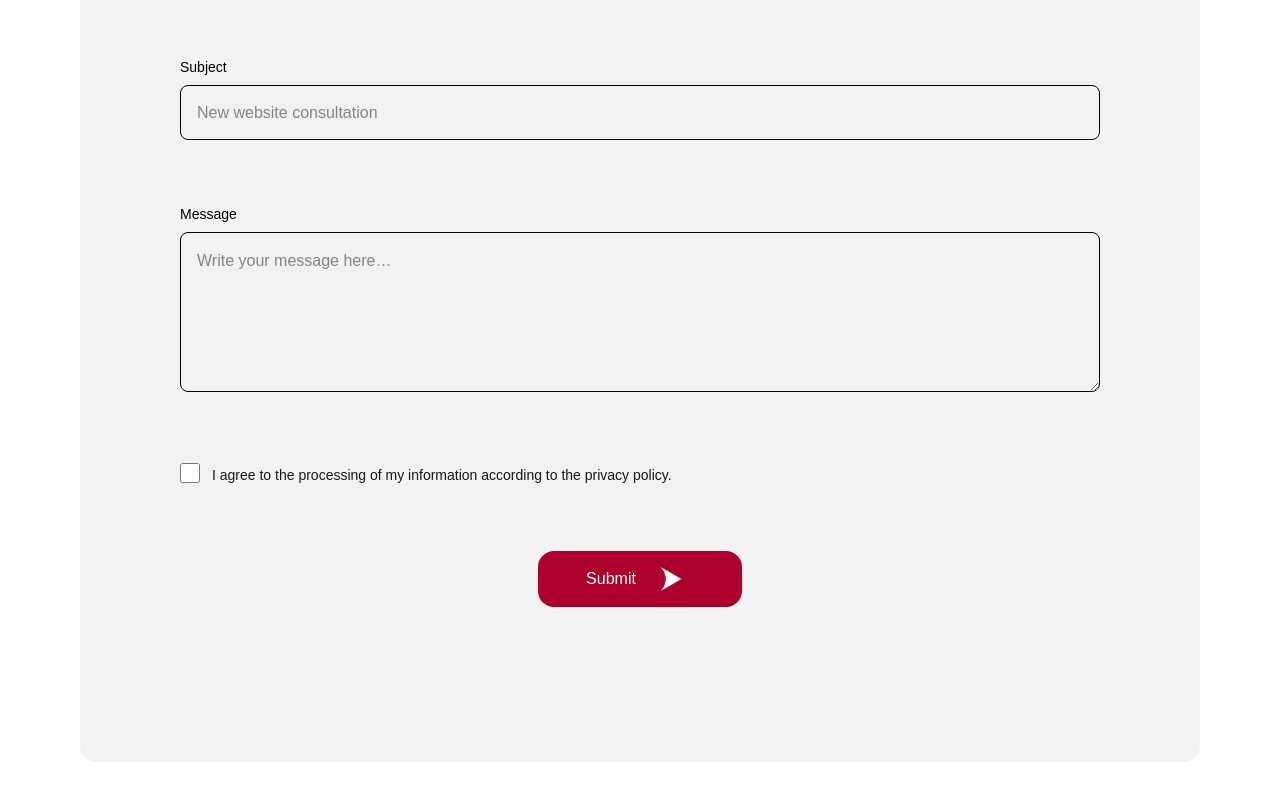
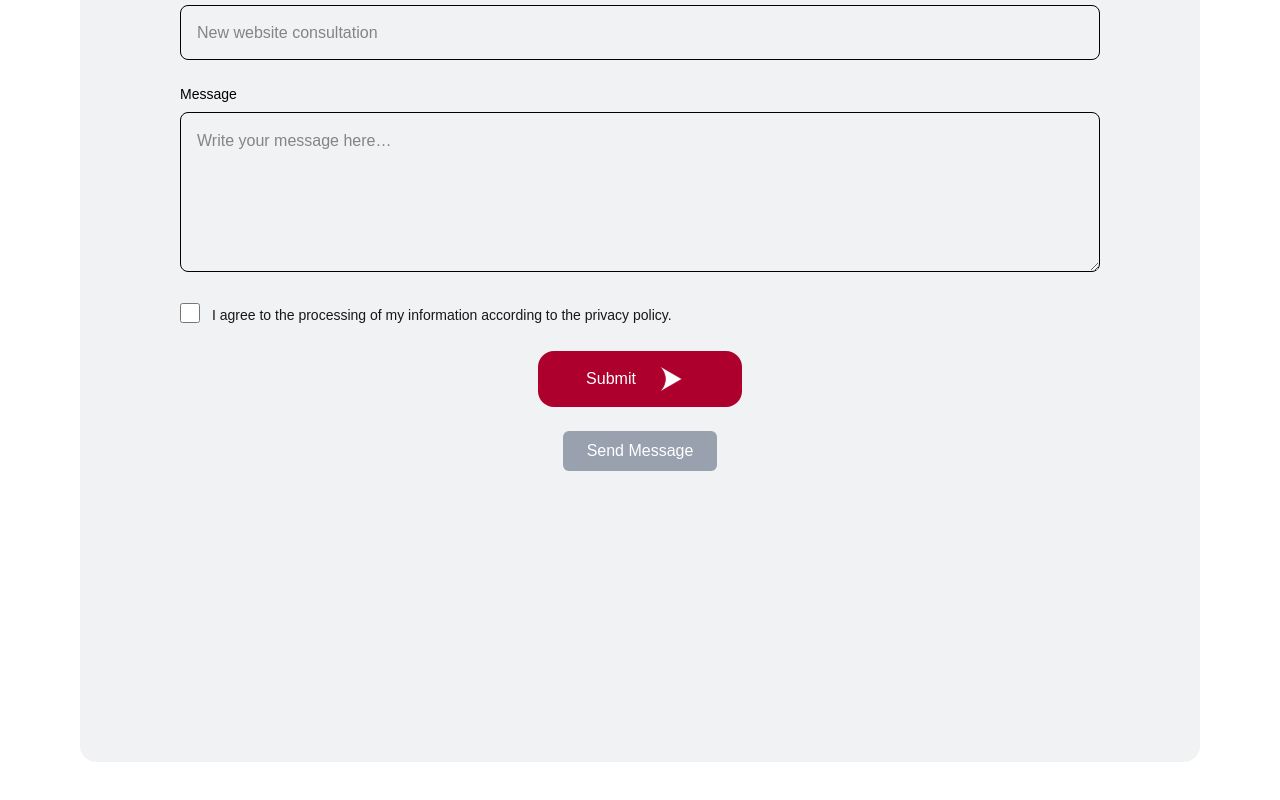
Before and after one commit to tboywixxy/Willeder, a Next.js app: page /contact in a window 1280 px wide. Shown: the part 610-1410 px from the top of the page. Built offline with nearby package versions, Linux system fonts and the light colour scheme.

Commit message:
Add project files

```diff
--- a/src/app/api/blogs/[slug]/route.ts
+++ b/src/app/api/blogs/[slug]/route.ts
@@ -65,8 +65,9 @@ export async function GET(
       return NextResponse.json({ error: "Not found" }, { status: 404 });
     }
     return NextResponse.json(ensureContent(post));
-  } catch (e) {
-    console.error(e);
+  } catch (e: unknown) {
+    const err = e as Error;
+    console.error(err);
     return NextResponse.json({ error: "Server error" }, { status: 500 });
   }
 }
--- a/src/app/api/contact/route.ts
+++ b/src/app/api/contact/route.ts
@@ -43,11 +43,10 @@ export async function POST(req: Request) {
     });
 
     // Optional: see the Ethereal preview URL in your terminal
-    try {
-      // @ts-ignore
-      const url = nodemailer.getTestMessageUrl?.(info);
-      if (url) console.log("Preview URL:", url);
-    } catch {}
+try {
+  const url = nodemailer.getTestMessageUrl?.(info);
+  if (url) console.log("Preview URL:", url);
+} catch {}
 
     return NextResponse.json({ ok: true });
   } catch (e) {
--- a/src/app/blog/page.tsx
+++ b/src/app/blog/page.tsx
@@ -73,7 +73,6 @@ export default function BlogsPage() {
 
   // Example of using firstImageSrcs (not required for the grid):
   items.forEach(b => {
-    const firstImg = firstImageSrcs(b.content, 1)[0];
     // you could choose to override thumbnail with firstImg if desired
   });
 
--- a/src/app/contact/FormClient.tsx
+++ b/src/app/contact/FormClient.tsx
@@ -2,8 +2,7 @@
 "use client";
 
 import { useEffect, useRef, useState } from "react";
-import Spinner from "../../../components/ui/Spinner"; // adjust path if you don't use @ alias
-
+import Spinner from "../../../components/ui/Spinner"; // adjust path if needed
 
 type Status = "idle" | "sending" | "ok" | "error";
 type Kind = "info" | "success" | "error";
@@ -32,14 +31,13 @@ export default function FormClient({ children }: { children: React.ReactNode })
     }, autoHideMs);
   };
 
-  // Track validity of the whole form (includes required checkbox and email format)
+  // Track validity of the form
   useEffect(() => {
     const form = formRef.current;
     if (!form) return;
 
     const updateValidity = () => setCanSubmit(form.checkValidity());
 
-    // Initial check + listen for changes/typing
     updateValidity();
     form.addEventListener("input", updateValidity);
     form.addEventListener("change", updateValidity);
@@ -58,15 +56,19 @@ export default function FormClient({ children }: { children: React.ReactNode })
 
   return (
     <>
-      {/* Fixed dropdown banner (fully offscreen when hidden) */}
+      {/* Banner */}
       <div className="fixed inset-x-0 top-0 z-[999] flex justify-center pointer-events-none">
         <div
           className={[
             "px-4 py-3 rounded-md shadow-md pointer-events-auto",
             "transform transition-transform duration-300 transition-opacity",
-            bannerOpen ? "translate-y-2 opacity-100" : "-translate-y-[150%] opacity-0",
-            bannerKind === "success" ? "bg-green-600 text-white"
-              : bannerKind === "error" ? "bg-red-600 text-white"
+            bannerOpen
+              ? "translate-y-2 opacity-100"
+              : "-translate-y-[150%] opacity-0",
+            bannerKind === "success"
+              ? "bg-green-600 text-white"
+              : bannerKind === "error"
+              ? "bg-red-600 text-white"
               : "bg-gray-800 text-white",
           ].join(" ")}
           role="status"
@@ -78,10 +80,9 @@ export default function FormClient({ children }: { children: React.ReactNode })
 
       {status === "sending" && (
         <div className="fixed inset-0 z-[1001] grid place-items-center bg-white/60">
-            <Spinner label="Sending message…" />
+          <Spinner label="Sending message…" />
         </div>
-        )}
-
+      )}
 
       <form
         ref={formRef}
@@ -89,10 +90,8 @@ export default function FormClient({ children }: { children: React.ReactNode })
         method="POST"
         onSubmit={async (e) => {
           e.preventDefault();
+          const formEl = e.currentTarget;
 
-          const formEl = e.currentTarget as HTMLFormElement;
-
-          // Guard: do nothing if invalid
           if (!formEl.checkValidity()) {
             setStatus("error");
             showBanner("error", "Please complete all required fields.");
@@ -112,7 +111,6 @@ export default function FormClient({ children }: { children: React.ReactNode })
               setStatus("ok");
               showBanner("success", "Thanks! Your message has been sent.");
               formEl.reset();
-              // after reset, recompute validity (will disable the button again)
               setCanSubmit(formEl.checkValidity());
             } else {
               setStatus("error");
@@ -123,12 +121,23 @@ export default function FormClient({ children }: { children: React.ReactNode })
             showBanner("error", "Network error. Please try again.");
           }
         }}
-        className="mx-auto w-full flex flex-col items-center gap-16"
+        className="mx-auto w-full flex flex-col items-center gap-6"
         noValidate
         aria-live="polite"
       >
         {children}
 
+        {/* Submit button goes here */}
+        <button
+          type="submit"
+          disabled={!canSubmit || status === "sending"}
+          className={`px-6 py-2 rounded-md text-white font-medium transition
+            ${!canSubmit || status === "sending"
+              ? "bg-gray-400 cursor-not-allowed"
+              : "bg-blue-600 hover:bg-blue-700"}`}
+        >
+          {status === "sending" ? "Sending..." : "Send Message"}
+        </button>
       </form>
     </>
   );
```
